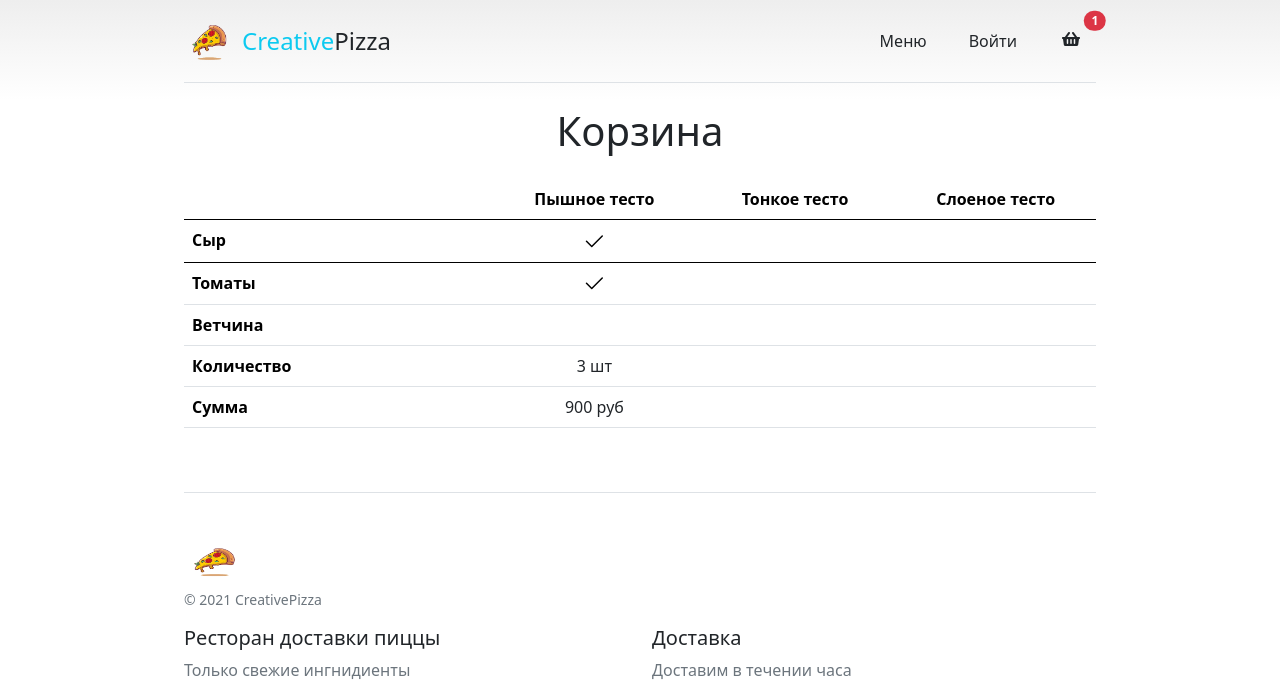
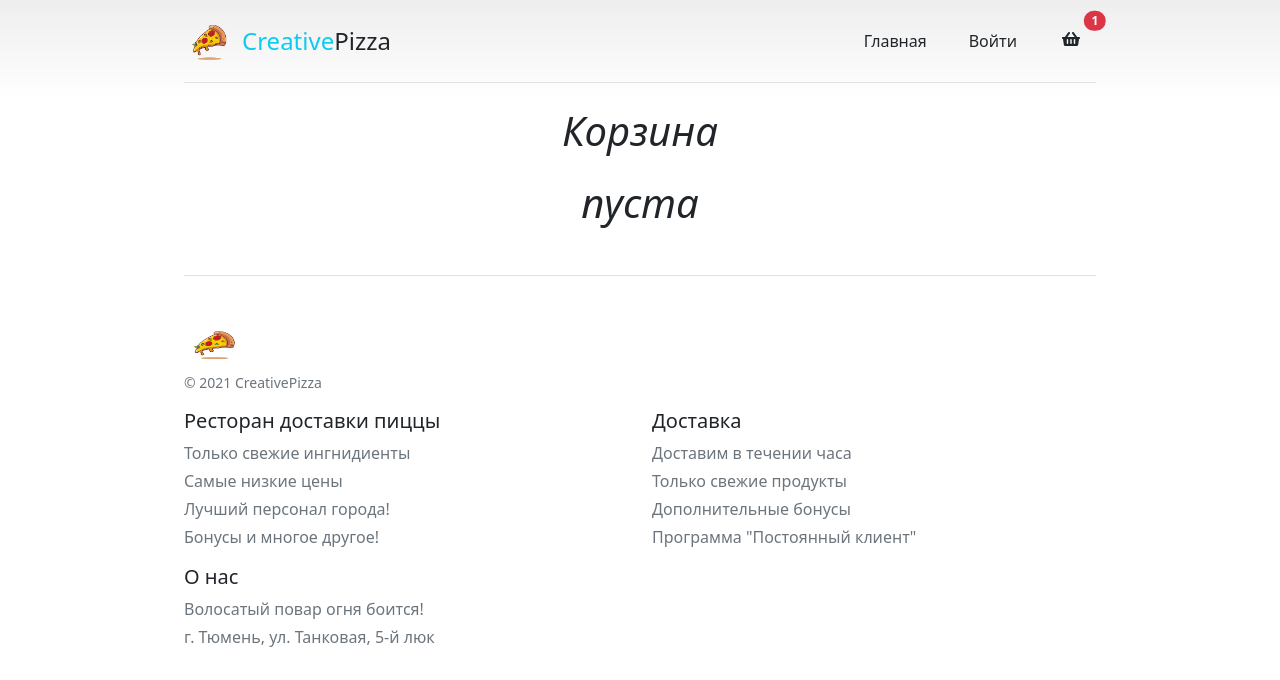
Before and after one commit to unclepepper/crt-symfony-4, a Symfony app: template templates/basket/index.html.twig in a window 1280 px wide. Shown: the top 680 px of the page. After the commit the page ends 647 px from the top, so only its background shows below. Run offline with Twig, Linux system fonts and the light colour scheme; the template is opened without the code that fills it, so the values that code supplies are empty; some libraries are stand-ins or nearby versions.

Commit message:
fix:correct files

```diff
--- a/src/Controller/Admin/UserCrudController.php
+++ b/src/Controller/Admin/UserCrudController.php
@@ -26,7 +26,7 @@ class UserCrudController extends AbstractCrudController
 
             EmailField::new('email'),
             ArrayField::new('roles'),
-            TextField::new('password'),
+            // TextField::new('password'),
 
         ];
     }
--- a/src/Controller/IndexController.php
+++ b/src/Controller/IndexController.php
@@ -3,6 +3,8 @@
 namespace App\Controller;
 
 use App\Repository\ProductRepository;
+use App\Repository\BasketRepository;
+
 use Symfony\Bundle\FrameworkBundle\Controller\AbstractController;
 use Symfony\Component\HttpFoundation\Response;
 use Symfony\Component\Routing\Annotation\Route;
@@ -20,4 +22,5 @@ class IndexController extends AbstractController
         ]);
     }
 
+
 }
--- a/src/Controller/ProductController.php
+++ b/src/Controller/ProductController.php
@@ -9,7 +9,7 @@ use App\Repository\ProductRepository;
 
 class ProductController extends AbstractController
 {
-    #[Route('/product/{id}', name: 'product')]
+    #[Route('/product/{id}', name: 'product', requirements: ['id' => '\d+'])]
     public function index(ProductRepository $doctrine, $id): Response
     {
         $product = $doctrine->findOneBy(['id' => $id]);
--- a/src/Entity/Basket.php
+++ b/src/Entity/Basket.php
@@ -18,6 +18,7 @@ class Basket
      * @ORM\Column(type="integer")
      */
     private $id;
+
 
     /**
      * @ORM\OneToMany(targetEntity=Product::class, mappedBy="basket")
@@ -114,4 +115,5 @@ class Basket
 
         return $this;
     }
+
 }
--- a/templates/base.html.twig
+++ b/templates/base.html.twig
@@ -125,7 +125,7 @@
                 </a>
 
                 <nav class="d-inline-flex mt-2 mt-md-0 ms-md-auto ">
-                    <a class="me-3 py-2 text-dark text-decoration-none btn" href="/">Меню</a>
+                    <a class="me-3 py-2 text-dark text-decoration-none btn" href="/">Главная</a>
 
                     {% if is_granted('IS_AUTHENTICATED_FULLY') %}
 
@@ -137,13 +137,18 @@
                     {% else %}
                          <a class="me-3 py-2 text-dark text-decoration-none btn" href="{{path('app_login')}}">Войти</a>
                     {% endif %}
+
                     <a href="{{path('basket')}}" class="btn  position-relative" style="width:50px">
                     <i class="fas fa-shopping-basket"></i>
+
                     <span class="position-absolute top-0 start-100 translate-middle badge rounded-pill bg-danger">
                         1
                         <span class="visually-hidden">количество товаров</span>
                     </span>
+
+
                     </a>
+
                 </nav>
             </div>
 
--- a/templates/basket/index.html.twig
+++ b/templates/basket/index.html.twig
@@ -4,57 +4,65 @@
 
 {% block body %}
 
-             <h2 class="display-6 text-center mb-4">Корзина</h2>
-
+             <h2 class="display-6 text-center mb-4"><i>Корзина</i></h2>
+            {% if baskets == false %}
+             <h2 class="display-6 text-center mb-4"><i>пуста</i></h2>
+             {% else %}
             <div class="table-responsive">
                 <table class="table text-center">
                     <thead>
                         <tr>
-                            <th style="width: 34%;"></th>
-                            <th style="width: 22%;">Пышное тесто</th>
-                            <th style="width: 22%;">Тонкое тесто</th>
-                            <th style="width: 22%;">Слоеное тесто</th>
+                            <th style="width: 34%;">Наименование</th>
+                            <th style="width: 22%;">Количество</th>
+                            <th style="width: 22%;">Цена</th>
+                            <th style="width: 22%;">Сумма</th>
                         </tr>
                     </thead>
-                    <tbody>
-                        <tr>
-                            <th scope="row" class="text-start">Сыр</th>
-                            <td><svg class="bi" width="24" height="24"><use xlink:href="#check"/></svg></td>
-                            <td><svg class="bi" width="24" height="24"></td>
-                            <td><svg class="bi" width="24" height="24"></svg></td>
-                        </tr>
+
 
                     </tbody>
 
                     <tbody>
                          <tr>
-                            <th scope="row" class="text-start">Томаты</th>
-                            <td><a href="#" class="text-decoration-none text-dark"><svg class="bi" width="24" height="24"><use xlink:href="#check"/></svg></a></td>
-                            <td><a href="#" class="text-decoration-none text-dark"></a></td>
-                            <td><a href="#" class="text-decoration-none text-dark"></a></td>
+                            <th scope="row" class="text-start">Пицца-Ягодица</th>
+                            <td><a href="#" class="text-decoration-none text-dark">1 шт.</a></td>
+                            <td><a href="#" class="text-decoration-none text-dark">520 р</a></td>
+                            <td><a href="#" class="text-decoration-none text-dark">520 р</a></td>
 
 
                         </tr>
                         <tr>
-                            <th scope="row" class="text-start">Ветчина</th>
-                            <td><a href="#" class="text-decoration-none text-dark"><use xlink:href="#check"/></svg></a></td>
-                            <td><a href="#" class="text-decoration-none text-dark"></a></td>
-                            <td><a href="#" class="text-decoration-none text-dark"></a></td>
+                            <th scope="row" class="text-start">Пицца-Деревенская</th>
+                            <td><a href="#" class="text-decoration-none text-dark">2 шт.</a></td>
+                            <td><a href="#" class="text-decoration-none text-dark">350 р.</a></td>
+                            <td><a href="#" class="text-decoration-none text-dark">700 р.</a></td>
                         </tr>
                         <tr>
-                            <th scope="row" class="text-start">Количество</th>
+                            <th scope="row" class="text-start">Пицца-Моцарелла</th>
                             <td><a href="#" class="text-decoration-none text-dark">3 шт</a></td>
-                            <td><a href="#" class="text-decoration-none text-dark"></a></td>
-                            <td><a href="#" class="text-decoration-none text-dark"></a></td>
+                            <td><a href="#" class="text-decoration-none text-dark">250 р.</a></td>
+                            <td><a href="#" class="text-decoration-none text-dark">750 р.</a></td>
                         </tr>
 
                         <tr>
-                            <th scope="row" class="text-start">Сумма</th>
-                            <td><a href="#" class="text-decoration-none text-dark">900 руб</a></td>
-                            <td><a href="#" class="text-decoration-none text-dark"></a></td>
-                            <td><a href="#" class="text-decoration-none text-dark"></a></td>
+                            <th scope="row" class="text-start">Пицца-Кузмич</th>
+                            <td><a href="#" class="text-decoration-none text-dark">1 шт.</a></td>
+                            <td><a href="#" class="text-decoration-none text-dark">390 р.</a></td>
+                            <td><a href="#" class="text-decoration-none text-dark">390 р.</a></td>
+                        </tr>
+                         <tbody>
+                        <tr>
+                            <th scope="row" class="text-start">ИТОГО:</th>
+                            <td></td>
+                            <td></td>
+                            <td><b>2360 р.</b></td>
                         </tr>
                     </tbody>
+
                 </table>
+                <div class="d-flex justify-content-end mt-5">
+                    <button type="submit" class="btn btn-primary ">Оформить заказ</button>
+                </div>
             </div>
+           {% endif %}
 {% endblock %}
```
Also changed, not shown: src/Controller/BasketController.php (+10 -2 lines), templates/index/index.html.twig (+9 -4 lines), templates/product/index.html.twig (+6 -4 lines).
